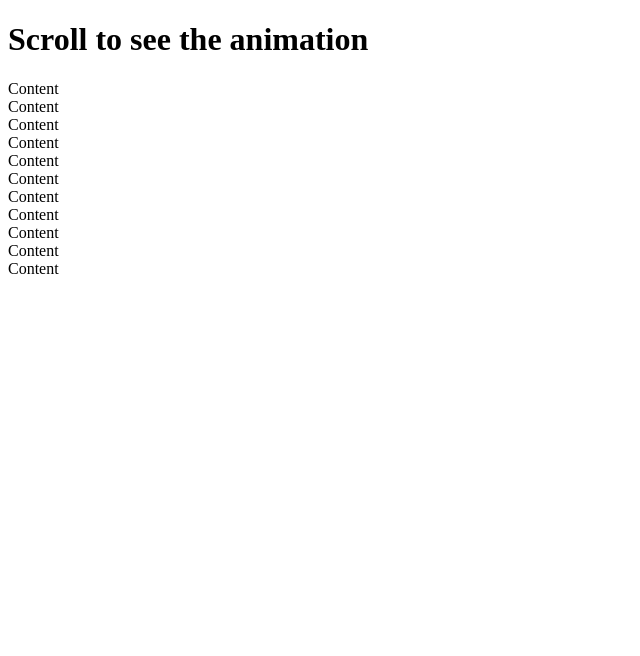
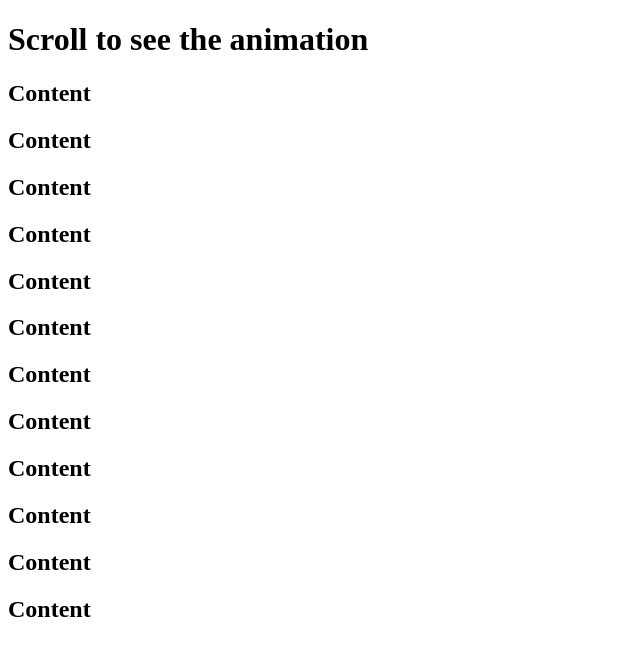
Before and after one commit to TreyK95/scroll_animation, a plain HTML site: page index.html in a window 1280 px wide. Shown: the whole page, without its empty margins (0-640 px from the left). Drawn offline with Linux system fonts and the light colour scheme.

Commit message:
fixed HTML

```diff
--- a/index.html
+++ b/index.html
@@ -9,17 +9,19 @@
   </head>
   <body>
     <h1>Scroll to see the animation</h1>
-    <div class="box">Content</div>
-    <div class="box">Content</div>
-    <div class="box">Content</div>
-    <div class="box">Content</div>
-    <div class="box">Content</div>
-    <div class="box">Content</div>
-    <div class="box">Content</div>
-    <div class="box">Content</div>
-    <div class="box">Content</div>
-    <div class="box">Content</div>
-    <div class="box">Content</div>
+    <div class="box"><h2>Content</h2></div>
+    <div class="box"><h2>Content</h2></div>
+    <div class="box"><h2>Content</h2></div>
+    <div class="box"><h2>Content</h2></div>
+    <div class="box"><h2>Content</h2></div>
+    <div class="box"><h2>Content</h2></div>
+    <div class="box"><h2>Content</h2></div>
+    <div class="box"><h2>Content</h2></div>
+    <div class="box"><h2>Content</h2></div>
+    <div class="box"><h2>Content</h2></div>
+    <div class="box"><h2>Content</h2></div>
+    <div class="box"><h2>Content</h2></div>
+
     <script src="script.js"></script>
   </body>
 </html>
```
